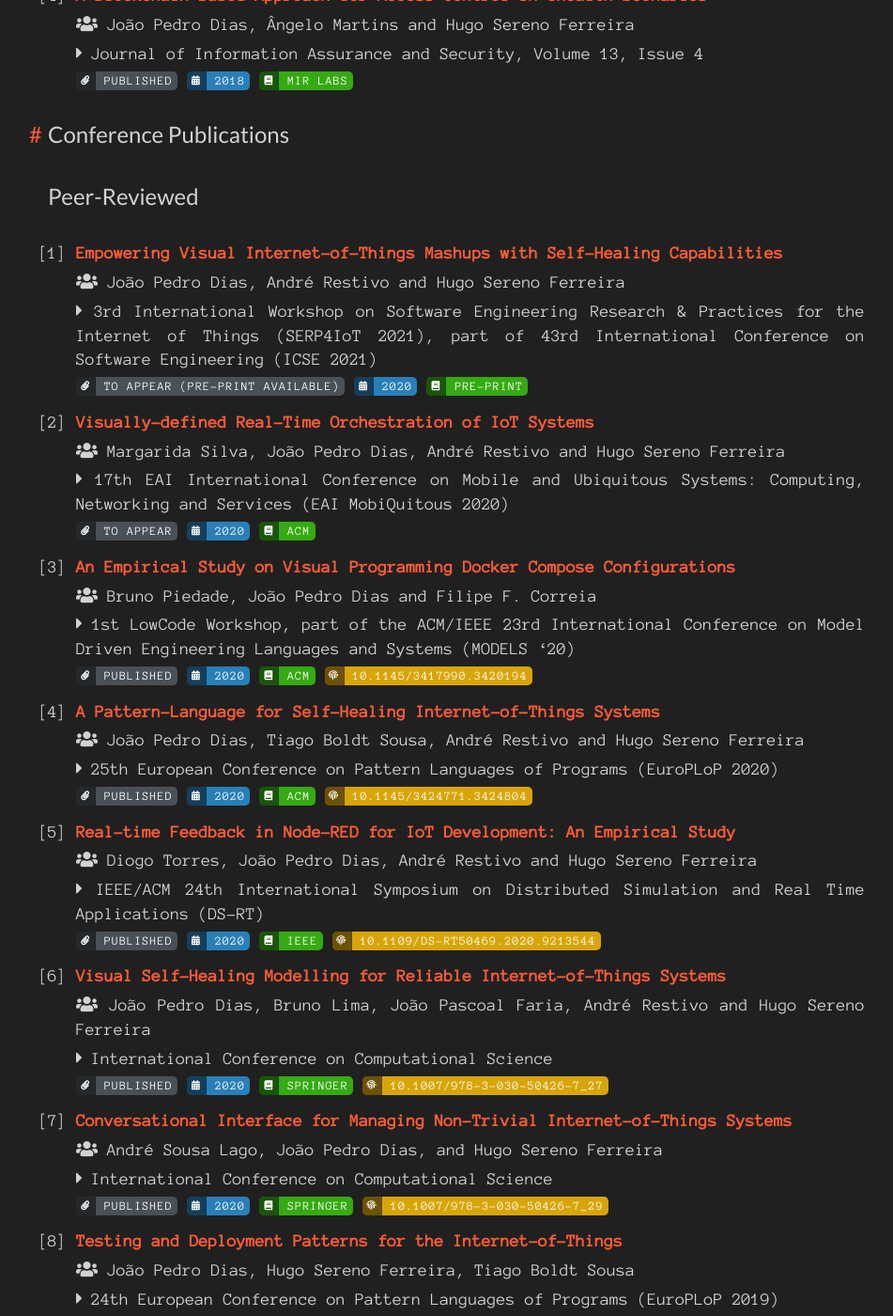
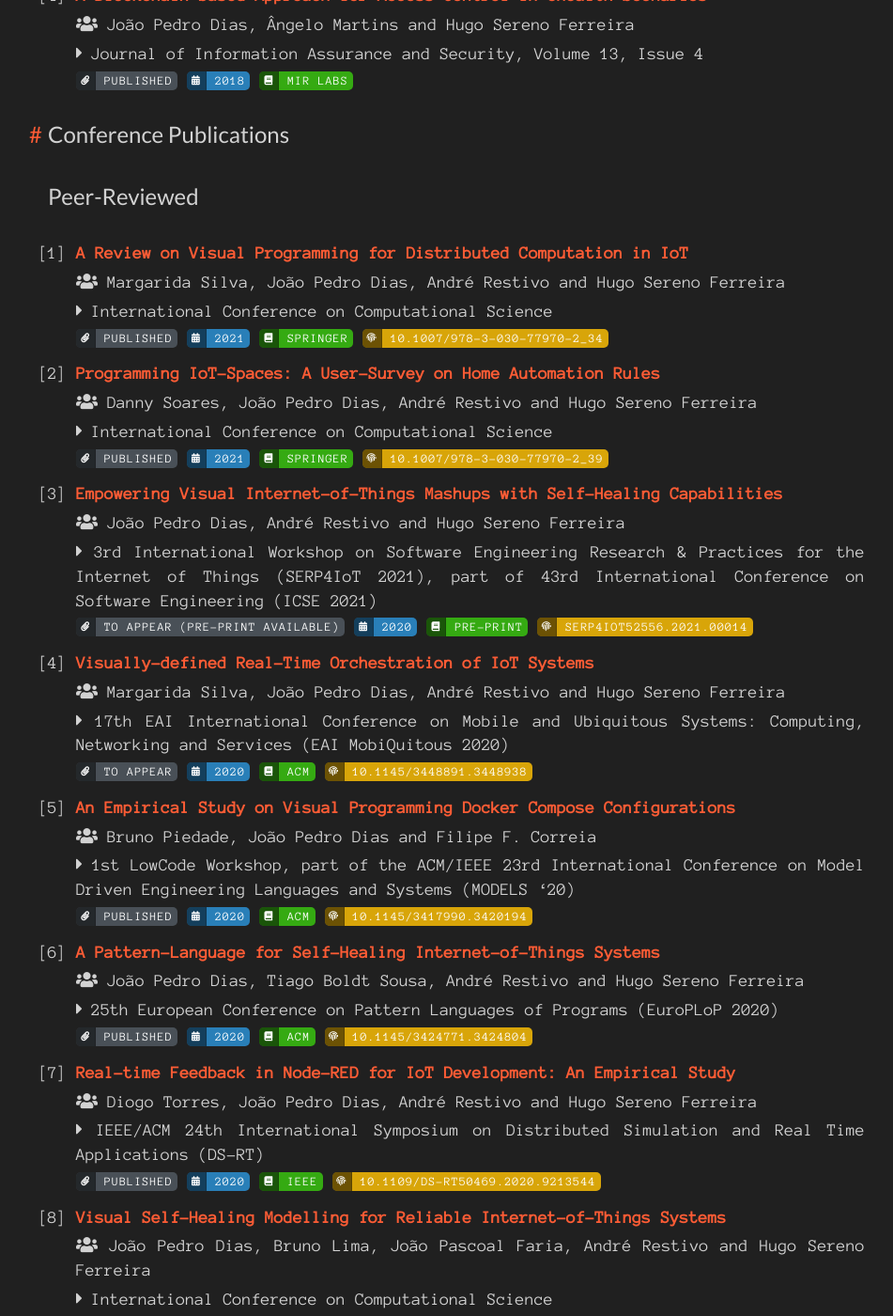
Before and after one commit to jpdias/jpdias.github.io, a Jekyll site: the page built from publications.md, in a window 1280 px wide and 1400 px high, scrolled down 782 px. Shown: the whole window at 94% size, without its empty margins (139-1090 px from the left). Built offline with Jekyll 4.4.1, drawn with Linux system fonts in a browser that asks for light colours; nearby versions of some CDN libraries.

Commit message:
Update publications.yml

```diff
--- a/_data/publications.yml
+++ b/_data/publications.yml
@@ -1,10 +1,27 @@
 #status: Accepted, In Press, Published, Submitted, Under revision
 #type: Workshop, Conference
 confs:
+  - title: "A Review on Visual Programming for Distributed Computation in IoT"
+    authors: "Margarida Silva, João Pedro Dias, André Restivo and Hugo Sereno Ferreira"
+    conference: "International Conference on Computational Science"
+    year: 2021
+    doi: 10.1007/978-3-030-77970-2_34
+    url: "/404"
+    status: "Published"
+    pub: Springer
+  - title: "Programming IoT-Spaces: A User-Survey on Home Automation Rules"
+    authors: "Danny Soares, João Pedro Dias, André Restivo and Hugo Sereno Ferreira"
+    conference: "International Conference on Computational Science"
+    year: 2021
+    doi: 10.1007/978-3-030-77970-2_39
+    url: "/404"
+    status: "Published"
+    pub: Springer
   - title: "Empowering Visual Internet-of-Things Mashups with Self-Healing Capabilities"
     authors: "João Pedro Dias, André Restivo and Hugo Sereno Ferreira"
     conference: "3rd International Workshop on Software Engineering Research & Practices for the Internet of Things (SERP4IoT 2021), part of 43rd International Conference on Software Engineering (ICSE 2021)"
     year: 2020
+    doi: SERP4IoT52556.2021.00014
     url: "https://arxiv.org/abs/2103.07395"
     status: "To Appear (pre-print available)"
     pub: Pre-Print
@@ -13,6 +30,7 @@ confs:
     authors: "Margarida Silva, João Pedro Dias, André Restivo and Hugo Sereno Ferreira"
     conference: "17th EAI International Conference on Mobile and Ubiquitous Systems: Computing, Networking and Services (EAI MobiQuitous 2020)"
     year: 2020
+    doi: 10.1145/3448891.3448938
     url: "/404"
     status: "To Appear"
     pub: ACM
```
